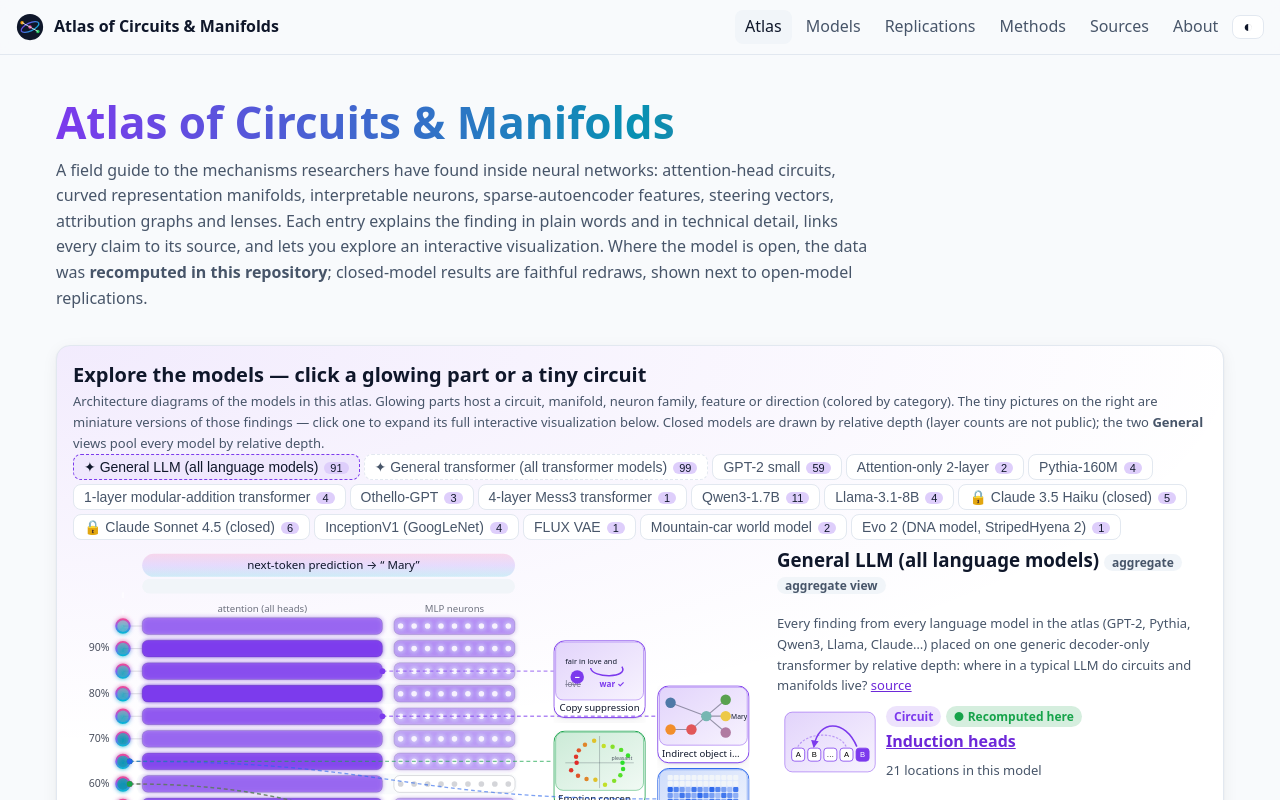
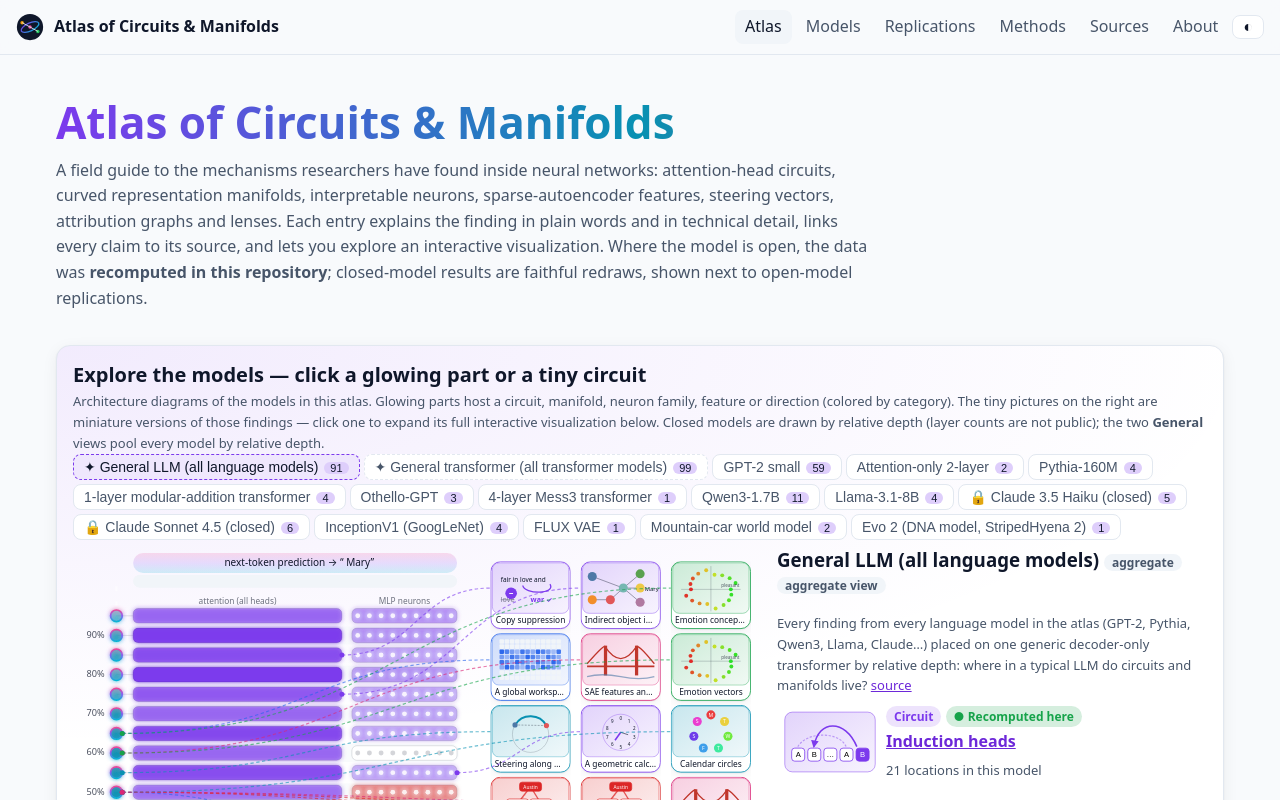
Before and after one commit to BurnyCoder/circuits-and-manifolds-in-llms-atlas, a React (Vite) app in the folder site/: page /models in a window 1280 px wide. Shown: the top 800 px of the page. Built offline with nearby package versions, Linux system fonts and the light colour scheme.

Commit message:
Model Explorer: fit all finding pins inside the frame (up to 3 columns, bounded 1-D placement, taller frame when needed; stage diagrams wrap pins into rows)

```diff
--- a/site/src/components/ModelExplorer.tsx
+++ b/site/src/components/ModelExplorer.tsx
@@ -435,24 +435,34 @@ const PIN_W = 96
 const PIN_H = 64
 const PIN_GAP = 22
 
-/** Lay out pins in columns to the right, each as close as possible to its anchor's y without overlapping. */
+const PIN_STEP = PIN_H + PIN_GAP
+const MAX_PIN_COLS = 3
+
+/** Columns and total height needed so that `n` pins fit in [top, bottom] (height grows when 3 columns are not enough). */
+function pinGrid(n: number, top: number, bottom: number): { cols: number; bottom: number } {
+  const slots = Math.max(1, Math.floor((bottom - top) / PIN_STEP))
+  const cols = Math.min(MAX_PIN_COLS, Math.max(1, Math.ceil(n / slots)))
+  return { cols, bottom: Math.max(bottom, top + Math.ceil(n / cols) * PIN_STEP) }
+}
+
+/**
+ * Lay out pins in `cols` columns to the right of the diagram, each as close as possible to its anchor's y, never
+ * overlapping and never leaving [top, bottom]. Pins (sorted by anchor y) are dealt round-robin into the columns so every
+ * column spans the full height; within a column a forward pass removes overlaps and a backward pass pulls pins back
+ * above `bottom` (classic 1-D label placement). Requires ceil(n / cols) · PIN_STEP ≤ bottom − top (see pinGrid).
+ */
 function layoutPins<T extends Pin & { y: number }>(pins: T[], top: number, bottom: number, x0: number, cols: number) {
   const sorted = [...pins].sort((a, b) => a.y - b.y)
-  const colY: number[] = Array(cols).fill(top)
-  return sorted.map((p) => {
-    const want = Math.min(Math.max(p.y - PIN_H / 2, top), bottom - PIN_H)
-    let best = 0
-    let bestY = Infinity
-    for (let c = 0; c < cols; c++) {
-      const y = Math.max(colY[c], want)
-      if (Math.abs(y - want) < Math.abs(bestY - want)) {
-        best = c
-        bestY = y
-      }
-    }
-    colY[best] = bestY + PIN_H + PIN_GAP
-    return { ...p, px: x0 + best * (PIN_W + 12), py: bestY }
-  })
+  const out: (T & { px: number; py: number })[] = []
+  for (let c = 0; c < cols; c++) {
+    const col = sorted.filter((_, i) => i % cols === c)
+    // A card is PIN_STEP tall (thumbnail + title strip), so its top may go no lower than bottom − PIN_STEP.
+    const ys = col.map((p) => Math.min(Math.max(p.y - PIN_H / 2, top), bottom - PIN_STEP))
+    for (let i = 1; i < ys.length; i++) ys[i] = Math.max(ys[i], ys[i - 1] + PIN_STEP) // push down to remove overlaps
+    for (let i = ys.length - 1; i >= 0; i--) ys[i] = Math.min(ys[i], i === ys.length - 1 ? bottom - PIN_STEP : ys[i + 1] - PIN_STEP) // pull up into range
+    col.forEach((p, i) => out.push({ ...p, px: x0 + c * (PIN_W + 12), py: ys[i] }))
+  }
+  return out
 }
 
 function PinCard({ p, x, y, active, onExpand, onHover, anchorX, anchorY }: { p: Pin; x: number; y: number; active: boolean; onExpand: (s: string) => void; onHover: (k: string | null) => void; anchorX: number; anchorY: number }) {
@@ -525,8 +535,10 @@ function TransformerDiagram({
   const attnW = m.attnOnly ? D - attnX - 10 : 250
   const mlpX = attnX + attnW + 12
   const mlpW = D - mlpX - 10
-  const cols = pins.length > Math.floor((bottom - top) / (PIN_H + PIN_GAP)) ? 2 : 1
+  const grid = pinGrid(pins.length, top - 30, bottom)
+  const cols = grid.cols
   const W = D + 30 + cols * (PIN_W + 12)
+  const H = grid.bottom + 10 // taller than the diagram when the pins need more room
   const isOn = (key: string) => color(key) !== null
   const op = (key: string) => (isOn(key) ? 0.25 + 0.75 * intensity(key) : 1)
   const ring = (key: string) => (focus === key ? { stroke: '#f59e0b', strokeWidth: 2.5 } : {})
@@ -553,7 +565,7 @@ function TransformerDiagram({
   const placed = layoutPins(
     pins.map((p) => ({ ...p, y: anchor(p.key)[1] })),
     top - 30,
-    bottom,
+    grid.bottom,
     D + 30,
     cols,
   )
@@ -561,7 +573,7 @@ function TransformerDiagram({
   const neuronDots = 9
   const tokW = (D - attnX - 10) / tokens.length
   return (
-    <svg viewBox={`0 0 ${W} ${bottom + 10}`} style={{ width: '100%', maxWidth: W }} role="img" aria-label={`${m.name} architecture`}>
+    <svg viewBox={`0 0 ${W} ${H}`} style={{ width: '100%', maxWidth: W }} role="img" aria-label={`${m.name} architecture`}>
       <Defs />
       <rect x={attnX} y={6} width={D - attnX - 10} height={24} rx={12} fill="url(#resid-grad)" opacity={0.18} />
       <text x={(attnX + D) / 2} y={22} textAnchor="middle" fontSize={12} fill="currentColor">
@@ -688,7 +700,8 @@ function StageDiagram({ m, color, focus, onPick, onHover, pins, expanded, onExpa
   const maxC = Math.max(...stages.map((s) => s.channels))
   const cy = 110
   const pinTop = 236
-  const H = pinTop + (pins.length ? PIN_H + PIN_GAP + 10 : 10)
+  const perRow = Math.floor((W - 20) / (PIN_W + 14)) // pins wrap into rows instead of running off the right edge
+  const H = pinTop + Math.ceil(pins.length / perRow) * PIN_STEP + 10
   const xOf = (name: string) => 10 + stages.findIndex((s) => s.name === name) * (bw + gap) + bw / 2
   return (
     <svg viewBox={`0 0 ${W} ${H}`} style={{ width: '100%', maxWidth: W }} role="img" aria-label={`${m.name} architecture`}>
@@ -716,7 +729,7 @@ function StageDiagram({ m, color, focus, onPick, onHover, pins, expanded, onExpa
         input → output (box height ∝ √width of the layer)
       </text>
       {pins.map((p, i) => (
-        <PinCard key={p.entry.slug} p={p} x={10 + i * (PIN_W + 14)} y={pinTop} active={expanded === p.entry.slug} onExpand={onExpand} onHover={onHover} anchorX={xOf(p.key.split(':')[1])} anchorY={cy + 40} />
+        <PinCard key={p.entry.slug} p={p} x={10 + (i % perRow) * (PIN_W + 14)} y={pinTop + Math.floor(i / perRow) * PIN_STEP} active={expanded === p.entry.slug} onExpand={onExpand} onHover={onHover} anchorX={xOf(p.key.split(':')[1])} anchorY={cy + 40} />
       ))}
     </svg>
   )
```
